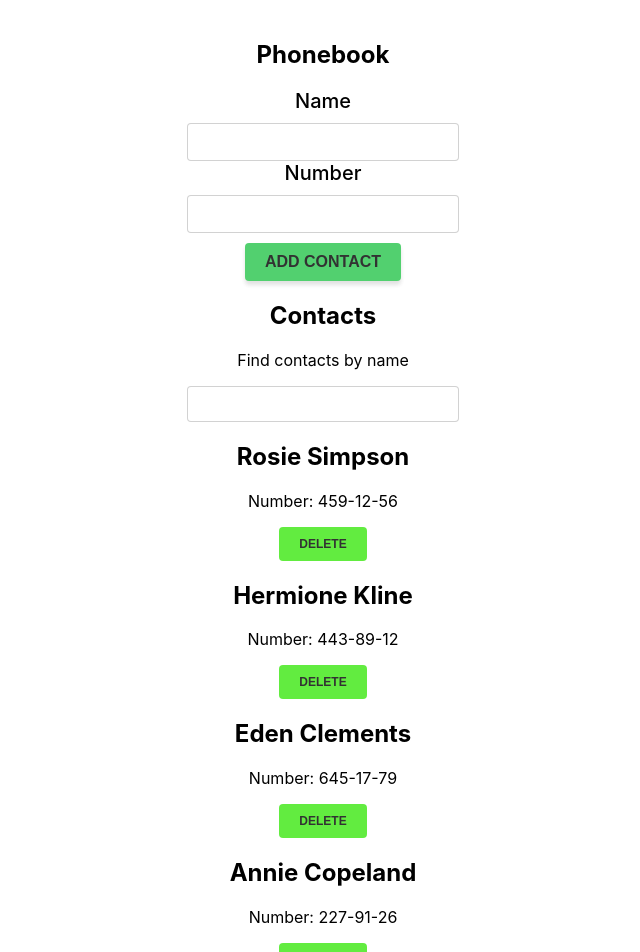
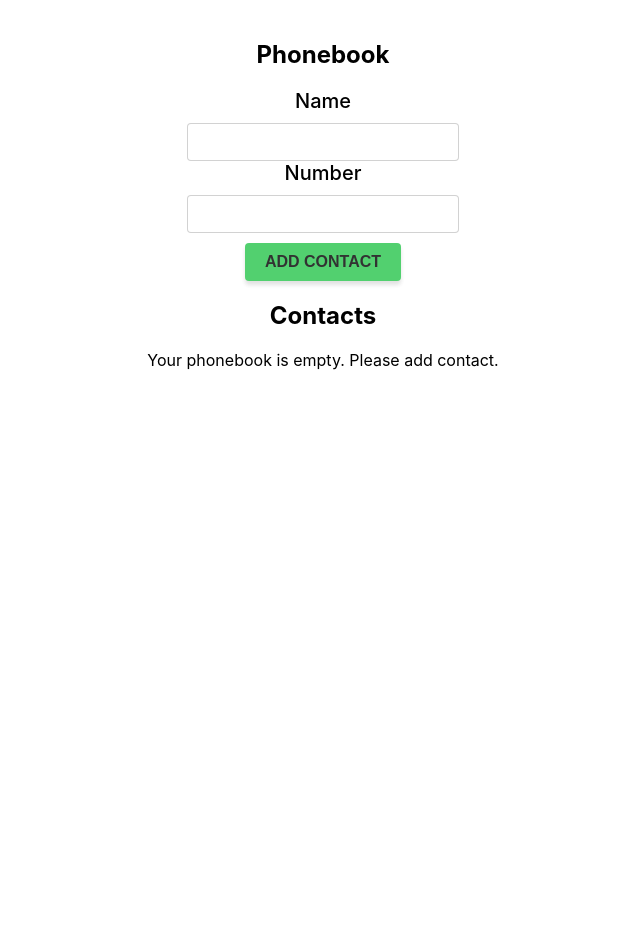
Before and after one commit to TatianaSherstyuk2022/goit-react-hw-04-phonebook, a React (Create React App) app: page / in a window 1280 px wide. Shown: the top 952 px of the page, without its empty margins (317-957 px from the left). After the commit the page ends 800 px from the top, so only its background shows below. Built offline with nearby package versions, Linux system fonts and the light colour scheme.

Commit message:
Update App.jsx

```diff
--- a/src/components/App.jsx
+++ b/src/components/App.jsx
@@ -8,14 +8,22 @@
 
 export class App extends Component {
   state = {
-    contacts: [
-      { id: 'id-1', name: 'Rosie Simpson', number: '459-12-56' },
-      { id: 'id-2', name: 'Hermione Kline', number: '443-89-12' },
-      { id: 'id-3', name: 'Eden Clements', number: '645-17-79' },
-      { id: 'id-4', name: 'Annie Copeland', number: '227-91-26' },
-    ],
+    contacts: JSON.parse(localStorage.getItem('contacts')) ?? [],
+
+    // contacts: [
+    //   { id: 'id-1', name: 'Rosie Simpson', number: '459-12-56' },
+    //   { id: 'id-2', name: 'Hermione Kline', number: '443-89-12' },
+    //   { id: 'id-3', name: 'Eden Clements', number: '645-17-79' },
+    //   { id: 'id-4', name: 'Annie Copeland', number: '227-91-26' },
+    // ],
     filter: '',
   };
+
+  componentDidUpdate(_, prevState) {
+    if (prevState.contacts !== this.state.contacts) {
+      localStorage.setItem('contacts', JSON.stringify(this.state.contacts));
+    }
+  }
 
   onAddContact = contact => {
     if (this.state.contacts.some(c => c.name === contact.name)) {
```
